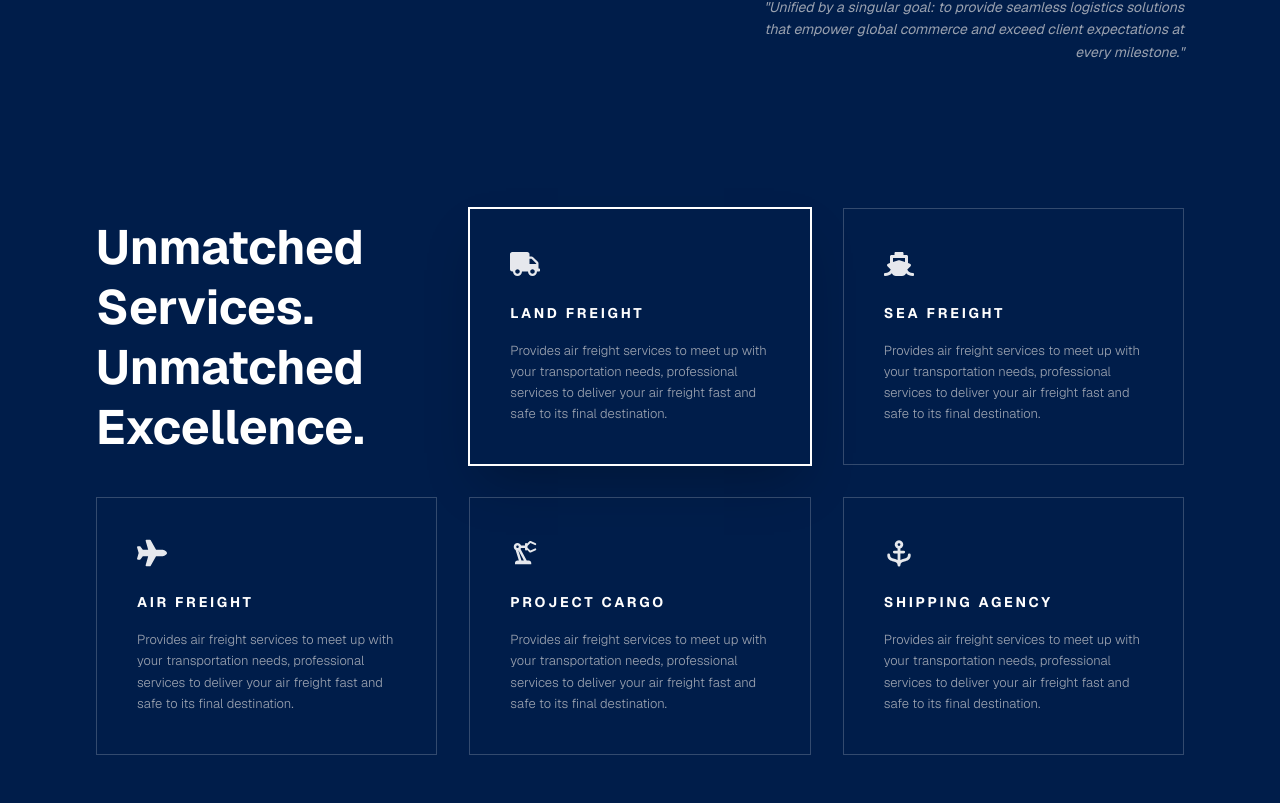
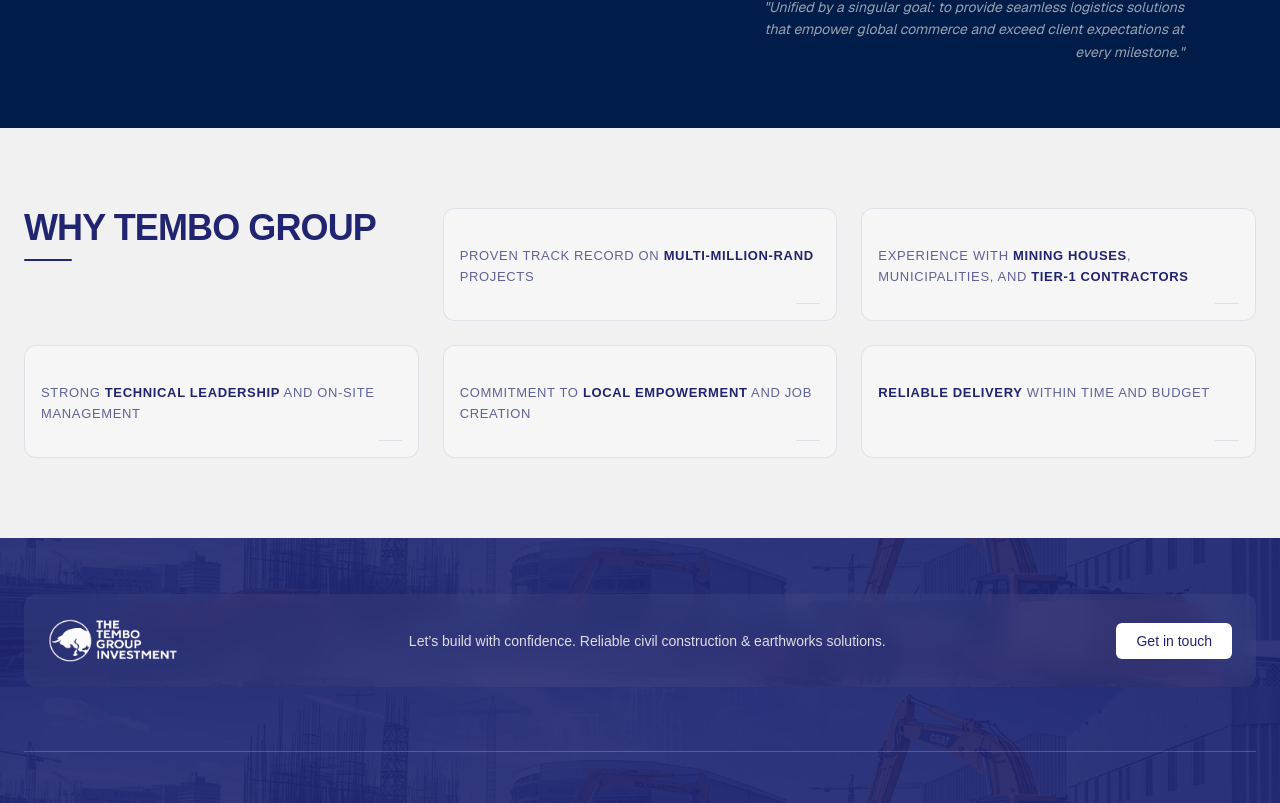
Before and after one commit to InolofatsengMotloba/bluewhite-businesslandingpage, a Next.js app: page / in a window 1280 px wide. Shown: the part 4495-5298 px from the top of the page. Built offline with nearby package versions, Linux system fonts and the light colour scheme.

Commit message:
Update styling of Why choose Us section

```diff
--- a/components/WhyChooseUs.js
+++ b/components/WhyChooseUs.js
@@ -1,95 +1,95 @@
 import React from "react";
-import { FaTruck, FaShip, FaPlane } from "react-icons/fa";
-import { MdOutlinePrecisionManufacturing } from "react-icons/md";
-import { PiAnchorBold } from "react-icons/pi";
+import {
+  FaHardHat,
+  FaHandshake,
+  FaUserTie,
+  FaUsers,
+  FaClipboardCheck,
+} from "react-icons/fa";
 
-const services = [
+const whyChooseUsData = [
   {
-    title: "LAND FREIGHT",
-    description:
-      "Provides air freight services to meet up with your transportation needs, professional services to deliver your air freight fast and safe to its final destination.",
-    icon: <FaTruck size={30} />,
-    highlighted: true,
+    title: "Proven track record on **multi-million-rand** projects",
+    // icon: <FaHardHat size={20} />,
   },
   {
-    title: "SEA FREIGHT",
-    description:
-      "Provides air freight services to meet up with your transportation needs, professional services to deliver your air freight fast and safe to its final destination.",
-    icon: <FaShip size={30} />,
+    title:
+      "Experience with **mining houses**, municipalities, and **tier-1 contractors**",
+    // icon: <FaHandshake size={20} />,
   },
   {
-    title: "AIR FREIGHT",
-    description:
-      "Provides air freight services to meet up with your transportation needs, professional services to deliver your air freight fast and safe to its final destination.",
-    icon: <FaPlane size={30} />,
+    title: "Strong **technical leadership** and on-site management",
+    // icon: <FaUserTie size={20} />,
   },
   {
-    title: "PROJECT CARGO",
-    description:
-      "Provides air freight services to meet up with your transportation needs, professional services to deliver your air freight fast and safe to its final destination.",
-    icon: <MdOutlinePrecisionManufacturing size={30} />,
+    title: "Commitment to **local empowerment** and job creation",
+    // icon: <FaUsers size={20} />,
   },
   {
-    title: "SHIPPING AGENCY",
-    description:
-      "Provides air freight services to meet up with your transportation needs, professional services to deliver your air freight fast and safe to its final destination.",
-    icon: <PiAnchorBold size={30} />,
+    title: "**Reliable delivery** within time and budget",
+    // icon: <FaClipboardCheck size={20} />,
   },
 ];
 
 export default function WhyChooseUs() {
   return (
-    <section className="bg-[#001D4A] py-20 px-6 md:px-12 lg:px-24 text-white font-sans overflow-hidden">
-      <div className="max-w-7xl mx-auto">
-        {/* Main Grid Container */}
-        <div className="grid grid-cols-1 md:grid-cols-2 lg:grid-cols-3 gap-8">
-          {/* 1. Header Block (Top Left) */}
-          <div className="flex flex-col justify-center">
-            <h2 className="text-4xl md:text-5xl font-bold leading-tight">
-              Unmatched <br />
-              Services. <br />
-              Unmatched <br />
-              Excellence.
+    <section className="bg-[#F1F1F1] py-20 text-[#212471]">
+      {/* Container matches Projects section width and padding exactly */}
+      <div className="max-w-7xl mx-auto px-4 md:px-5 lg:px-6">
+
+
+        {/* Grid Container */}
+        <div className="grid grid-cols-1 md:grid-cols-2 lg:grid-cols-3 gap-6">
+          {/* Header Block with Project-style text hierarchy */}
+          <div className="flex flex-col">
+            <h2 className="text-3xl md:text-4xl font-bold leading-[1.1] tracking-tight text-[#212471]">
+              WHY TEMBO GROUP <br />
+              {/* Trust & <br />
+              Expertise. */}
             </h2>
+            <div className="mt-3 w-12 h-0.5 bg-[#212471] rounded-xl"></div>
+
           </div>
 
-          {/* 2. Land Freight (Top Middle/Right) */}
-          <ServiceBox service={services[0]} />
-
-          {/* 3. Sea Freight (Top Right) */}
-          <ServiceBox service={services[1]} />
-
-          {/* 4. Air Freight (Bottom Row - now under the text) */}
-          <ServiceBox service={services[2]} />
-
-          {/* 5. Project Cargo (Bottom Row) */}
-          <ServiceBox service={services[3]} />
-
-          {/* 6. Shipping Agency (Bottom Row) */}
-          <ServiceBox service={services[4]} />
+          {/* Service Cards */}
+          {whyChooseUsData.map((item, index) => (
+            <ServiceBox key={index} item={item} />
+          ))}
         </div>
       </div>
     </section>
   );
 }
 
-// Sub-component to keep the code clean
-function ServiceBox({ service }) {
+function ServiceBox({ item }) {
+  const renderTitle = (text) => {
+    const parts = text.split(/(\*\*.*?\*\*)/g);
+    return parts.map((part, i) =>
+      part.startsWith("**") && part.endsWith("**") ? (
+        <span key={i} className="font-black text-[#212471]">
+          {part.replace(/\*\*/g, "")}
+        </span>
+      ) : (
+        part
+      ),
+    );
+  };
+
   return (
-    <div
-      className={`p-10 border transition-all duration-300 ${
-        service.highlighted
-          ? "border-white ring-1 ring-white shadow-2xl"
-          : "border-white/20 hover:border-white/60"
-      }`}
-    >
-      <div className="mb-6 opacity-90">{service.icon}</div>
-      <h3 className="text-[14px] font-bold tracking-[0.2em] mb-4 uppercase">
-        {service.title}
-      </h3>
-      <p className="text-[13px] text-gray-400 leading-relaxed font-light">
-        {service.description}
-      </p>
+    <div className="rounded-xl group p-4 border border-[#212471]/10 bg-white/40 transition-all duration-500 flex flex-col justify-between min-h-20 hover:bg-white hover:shadow-lg">
+      <div>
+        <div className="text-[#212471]/40 mb-5 group-hover:text-[#212471] transition-colors duration-500">
+          {item.icon}
+        </div>
+
+        <h4 className="text-[13px] leading-relaxed text-[#212471]/70 font-medium uppercase tracking-wider">
+          {renderTitle(item.title)}
+        </h4>
+      </div>
+
+      <div className="mt-4 flex justify-end">
+        <div className="w-6 h-[1px] bg-[#212471]/10 group-hover:w-10 group-hover:bg-[#212471]/40 transition-all"></div>
+      </div>
     </div>
   );
 }
```
